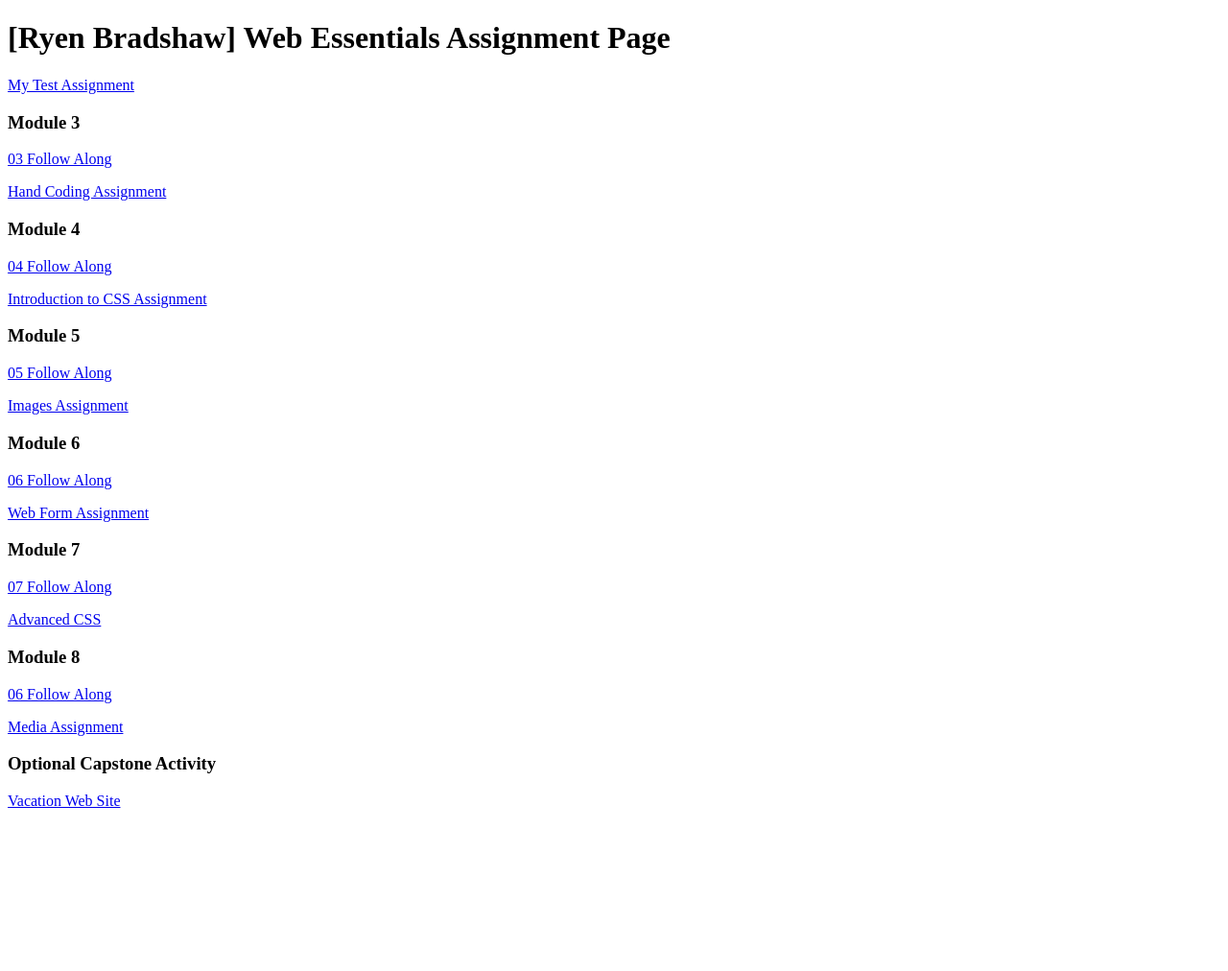
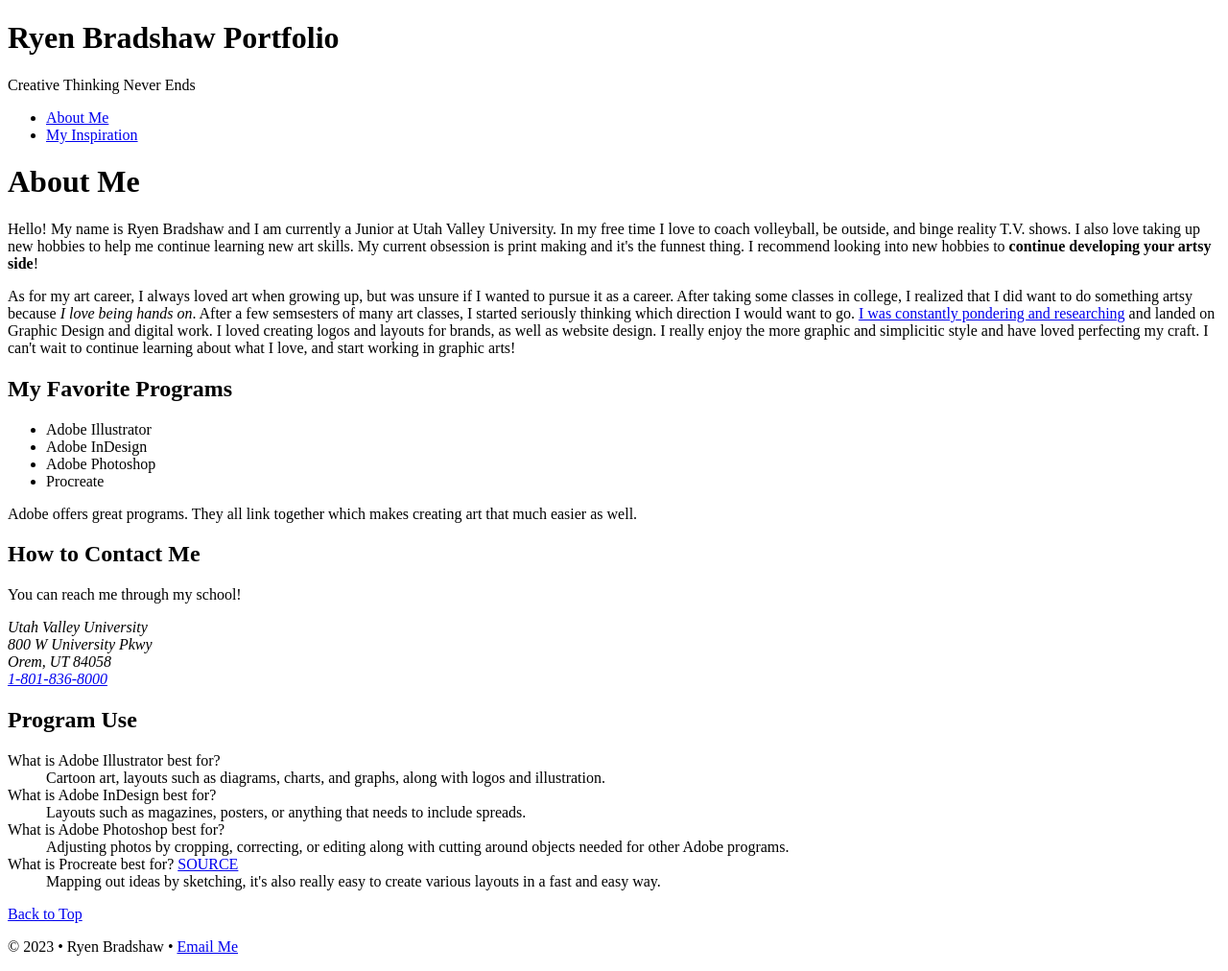
Before and after one commit to ryenbradshaw/bad, a plain HTML site: page index.html in a window 1280 px wide. Shown: the whole page at 96% size. Before the commit the page ends 860 px from the top, so only its background shows below. Drawn offline with Linux system fonts and the light colour scheme.

Commit message:
03hand-coding upload

```diff
--- a/index.html
+++ b/index.html
@@ -1,39 +1,68 @@
-<!DOCTYPE html>
+<!doctype html>
 <html lang="en">
-	<head>
-		<meta charset="UTF-8">
-		<meta name="viewport" content="width=device-width, initial-scale=1.0">
-		<title>dwdd 1600 assignment list page</title>
-	</head>
-	<body>
-		<h1>[Ryen Bradshaw] Web Essentials Assignment Page</h1>
-		<p><a href="01test">My Test Assignment</a></p>
+    <head>
+            <title>Ryen Bradshaw Porfolio: Home</title>
+            <meta charset="UTF-8">
+            <meta name="description" content="Ryen Bradshaw Porfolio">
+            <meta name="author" content="Ryen Bradshaw">
+            <meta name="viewpoint" content="width=device-width, initial-scale=1">
 
-		<h3>Module 3</h3>
-		<p><a href="03follow-along">03 Follow Along</a></p>
-		<p><a href="03hand-coding">Hand Coding Assignment</a></p>
+    </head>
+    <body>
+        <!-- Start of the page header -->
+        <header>
+            <h1>Ryen Bradshaw Portfolio</h1>
+            <p>Creative Thinking Never Ends</p>
+        </header>
+        <!-- Start of the page header -->
+        <nav>
+            <ul>
+                <li><a href="index.html">About Me</a></li>
+                <li><a href="myinspiration.html">My Inspiration</a></li>
+            </ul>
+        </nav>
+        <!-- Start of the page header -->
+        <main>
+        <h1>About Me</h1>
+        <p>Hello! My name is Ryen Bradshaw and I am currently a Junior at Utah Valley University. In my free time I love to coach volleyball, be outside, and binge reality T.V. shows. I also love taking up new hobbies to help me continue learning new art skills. My current obsession is print making and it's the funnest thing. I recommend looking into new hobbies to <strong>continue developing your artsy side</strong>!</p>
+        <p>As for my art career, I always loved art when growing up, but was unsure if I wanted to pursue it as a career. After taking some classes in college, I realized that I did want to do something artsy because <em>I love being hands on</em>. After a few semsesters of many art classes, I started seriously thinking which direction I would want to go. <a href="myinspiration.html#inspiration">I was constantly pondering and researching</a> and landed on Graphic Design and digital work. I loved creating logos and layouts for brands, as well as website design. I really enjoy the more graphic and simplicitic style and have loved perfecting my craft. I can't wait to continue learning about what I love, and start working in graphic arts!</p>
 
-		<h3>Module 4</h3>
-		<p><a href="04follow-along">04 Follow Along</a></p>
-		<p><a href="04intro-css">Introduction to CSS Assignment</a></p>
+        <h2>My Favorite Programs</h2>
+            <ul>
+            <li>Adobe Illustrator</li>
+            <li>Adobe InDesign</li>
+            <li>Adobe Photoshop</li>
+            <li>Procreate</li>
+            </ul>
+            <p>Adobe offers great programs. They all link together which makes creating art that much easier as well. </p>
 
-		<h3>Module 5</h3>
-		<p><a href="05follow-along">05 Follow Along</a></p>
-		<p><a href="05images">Images Assignment</a></p>
+        <h2>How to Contact Me</h2>
+            <p>You can reach me through my school!</p>
+            <address>
+            Utah Valley University<br>
+            800 W University Pkwy<br>
+            Orem, UT 84058<br>
+           <a href="tel:8018638000">1-801-836-8000</a>
+            </address>
 
-		<h3>Module 6</h3>
-		<p><a href="06follow-along">06 Follow Along</a></p>
-		<p><a href="06form">Web Form Assignment</a></p>
+        <h2>Program Use</h2>
+            <dl>
+            <dt>What is Adobe Illustrator best for?</dt>
+            <dd>Cartoon art, layouts such as diagrams, charts, and graphs, along with logos and illustration.</dd>
+            <dt>What is Adobe InDesign best for?</dt>
+            <dd>Layouts such as magazines, posters, or anything that needs to include spreads.</dd>
+            <dt>What is Adobe Photoshop best for?</dt>
+            <dd>Adjusting photos by cropping, correcting, or editing along with cutting around objects needed for other Adobe programs.</dd>
+            <dt>What is Procreate best for? <a href="https://procreate.com/" target="_blank" rel="noopener">SOURCE</a></dt>
+            <dd>Mapping out ideas by sketching, it's also really easy to create various layouts in a fast and easy way.</dd>
+            </dl>
+            <p><a href="index.html#index">Back to Top</a></p>
 
-		<h3>Module 7</h3>
-		<p><a href="07follow-along">07 Follow Along</a></p>
-		<p><a href="07advanced-css">Advanced CSS</a></p>
+        </main>
+         <!-- Start of the page header -->
+        <footer>
+        <p>&copy; 2023 &bull; Ryen Bradshaw &bull; <a href="mailto:bradshawryen@gmail.com">Email Me</a></p>
+        </footer>
 
-		<h3>Module 8</h3>
-		<p><a href="08follow-along">06 Follow Along</a></p>
-		<p><a href="08media">Media Assignment</a></p>
-
-		<h3>Optional Capstone Activity</h3>
-		<p><a href="vacation">Vacation Web Site</a></p>
-	</body>
-</html>
+    </body>
+    </html>
```
Also changed, not shown: myinspiration.html (added, +51 -0 lines).
